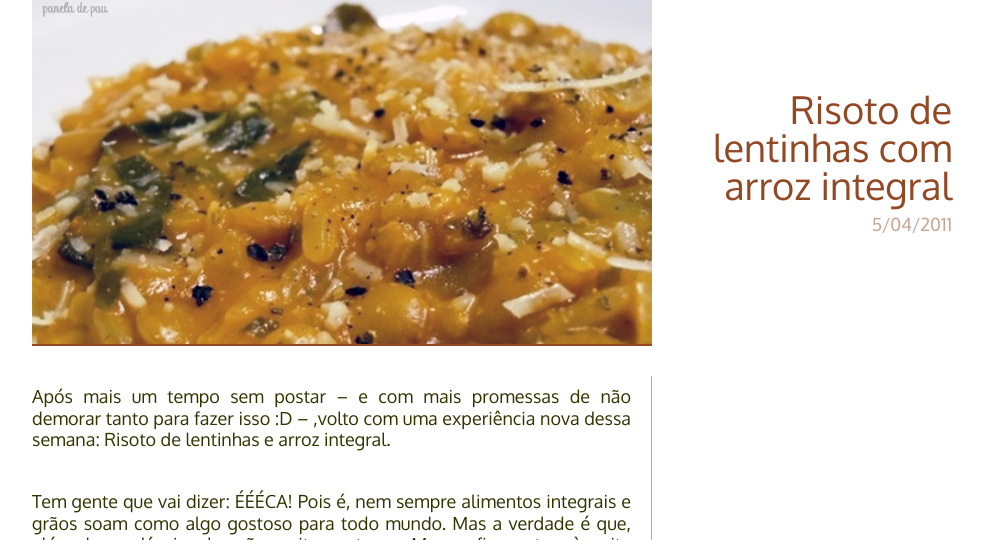
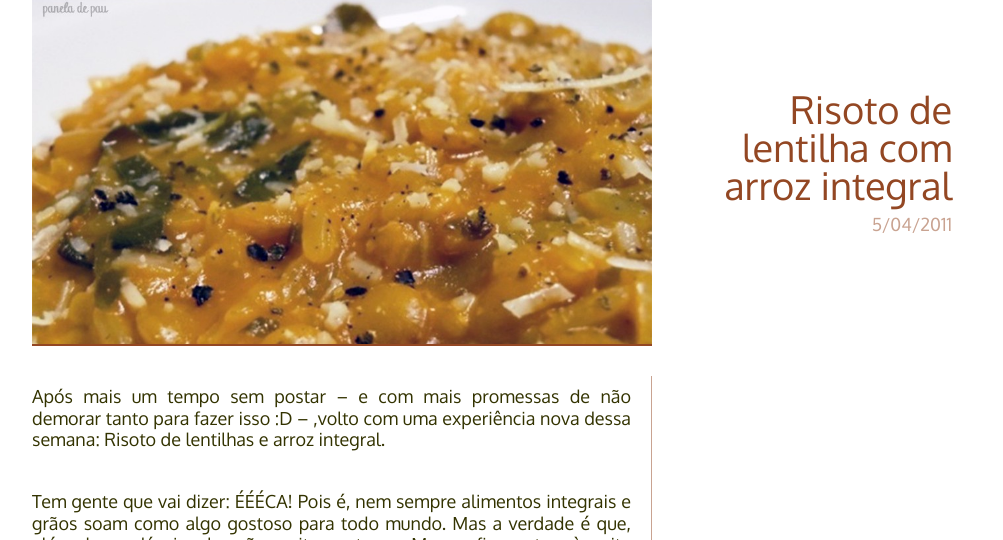
Before and after one commit to PaneladePau/paneladepau-jekyll-blog, a Jekyll site: the page built from _posts/2011-04-05-risoto-de-lentilhas-com-arroz-integral.md, in a window 1280 px wide and 1400 px high. Shown: the part 203-743 px from the top of the window, without its empty margins (138-1141 px from the left). Built offline with Jekyll 4.4.1, drawn with Linux system fonts in a browser that asks for light colours; nearby versions of some CDN libraries; some web fonts are replaced; Markdown is read by kramdown in place of the engine named in the settings; some of the changed text lies outside the part shown.

Commit message:
“update”

```diff
--- a/_posts/2011-04-05-risoto-de-lentilhas-com-arroz-integral.md
+++ b/_posts/2011-04-05-risoto-de-lentilhas-com-arroz-integral.md
@@ -1,6 +1,6 @@
 ---
-titulo: Risoto de lentinhas com arroz integral
-imgdestaque: risoto-lentinha-arrozintegral.jpg
+titulo: Risoto de lentilha com arroz integral
+imgdestaque: risoto-lentilha-arrozintegral.jpg
 tags: [pratos quentes]
 imagem2: nome-da-imagem-2.jpg
 legendaimg2: Legenda da imagem 2
@@ -15,7 +15,7 @@ legendaimg2: Legenda da imagem 2
 [este é um texto com link](https://www.enderecodolink.com)
 {% endcomment %}
 
-Após mais um tempo sem postar – e com mais promessas de não demorar tanto para fazer isso :D – ,volto com uma experiência nova dessa semana: Risoto de lentinhas e arroz integral.
+Após mais um tempo sem postar – e com mais promessas de não demorar tanto para fazer isso :D – ,volto com uma experiência nova dessa semana: Risoto de lentilhas e arroz integral.
 
 Tem gente que vai dizer: ÉÉÉCA! Pois é, nem sempre alimentos integrais e grãos soam como algo gostoso para todo mundo. Mas a verdade é que, além de saudáveis, eles são muito gostosos. Mas, enfim, ontem à noite queria jantar alguma coisa quentinha e tal, daí pensei: que tal um risotinho?
 
@@ -41,10 +41,10 @@ E, claro, resolvi inventar na cozinha e misturar umas coisas aqui e acolá. Foi
 
 ### Modo de fazer:
 
-1. Deixar a lentinha de molho por uns 10 minutos em água morna.
+1. Deixar a lentilha de molho por uns 10 minutos em água morna.
 2. Refogar a cebola (picada) em 2 colheres do azeite. Deixar dourar bem e acrescentar a sopa instantânea. Dissolvê-la bem em um pouco de água e acrescentar na panela mais um litro de água fervida.
 3. Mexer sempre até o caldo começar a engrossar. Adicionar a lentilha (a água que sobrar pode ser colocada junto) e o arroz e continuar mexendo. Colocar os temperos (pimenta e manjerona) e regular o sal.
-4. Continuar mexendo sempre e, quando o arroz e a lentinha estiverem quase prontos, adicionar a couve e o pimentão (não devem ficar muito cozidos).
+4. Continuar mexendo sempre e, quando o arroz e a lentilha estiverem quase prontos, adicionar a couve e o pimentão (não devem ficar muito cozidos).
 5. Para finalizar, colocar as duas últimas colheres de azeite de oliva e misturar bem.
 6. Para servir, decorar com um pouquinho de queijo ralado e mais uma pimentinha.
 
```
Also changed, not shown: img/fotos-dos-posts/risoto-lentilha-arrozintegral.jpg (renamed from img/fotos-dos-posts/risoto-lentinha-arrozintegral.jpg).
